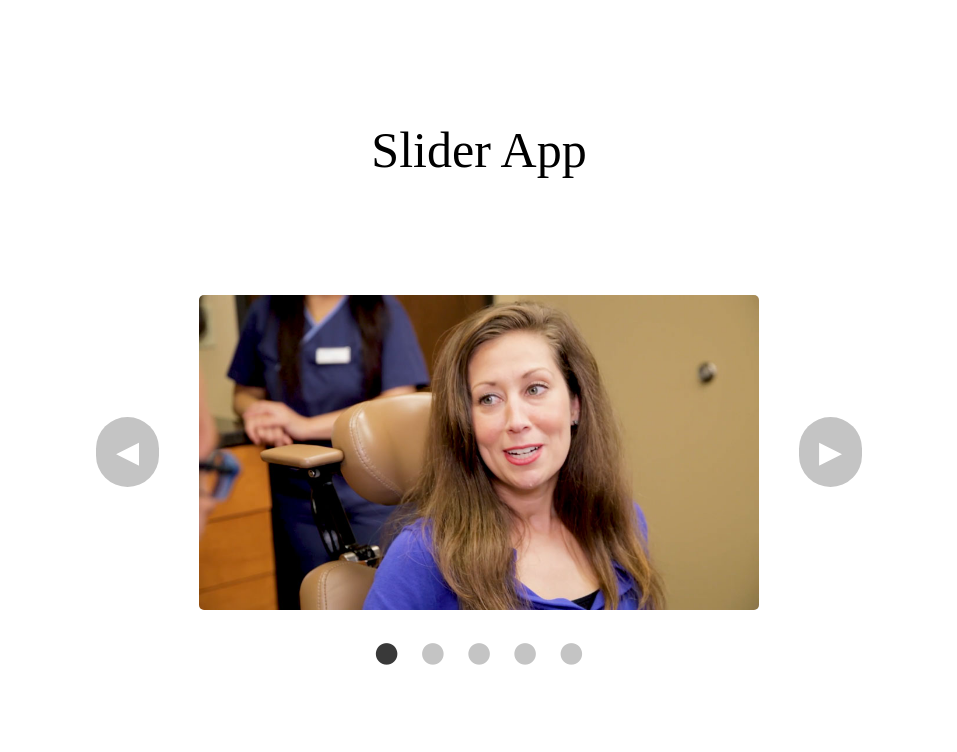
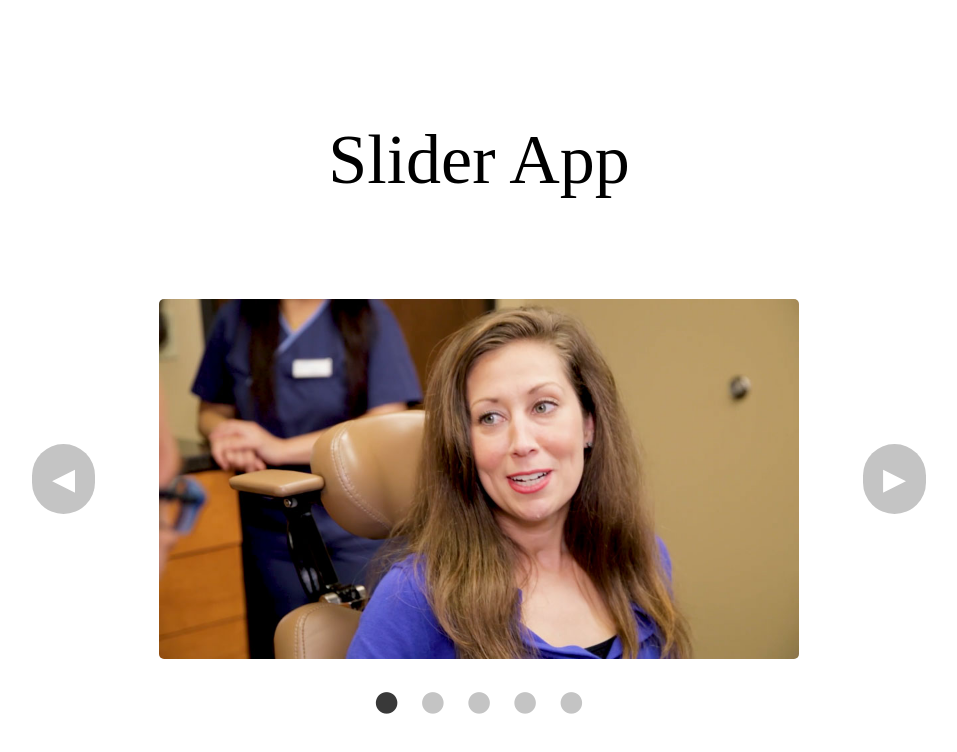
Before and after one commit to JS-Bogart/slider-app, a React (Create React App) app: page / in a window 1280 px wide. Shown: the top 752 px of the page, without its empty margins (161-1118 px from the left). Built offline with nearby package versions, Linux system fonts and the light colour scheme.

Commit message:
Add styling to page layout

```diff
--- a/src/components/app.jsx
+++ b/src/components/app.jsx
@@ -54,8 +54,9 @@ const App = () => {
   return(
     <div className="app">
       <header>
-        Slider App
+        <h1>Slider App</h1>
       </header>
+      <div className="slider-body">
         <div className="slider-box">
           <Arrow
             direction="left"
@@ -93,6 +94,7 @@ const App = () => {
               >&#9679;</p>
           ))}
         </div>
+      </div>
       {modal}
     </div>
   )
--- a/src/stylesheets/_animation.scss
+++ b/src/stylesheets/_animation.scss
@@ -1,22 +1,3 @@
-// .slider-dir-right {
-//   -webkit-transition: 1s;
-//   -moz-transition: 1s;
-//   -ms-transition: 1s;
-//   -o-transition: 1s;
-//   transition: 1s;
-//   transform-origin: right;
-//   transform: translate(-70vh);
-// }
-
-// .slider-dir-left {
-//   -webkit-transition: 1s;
-//   -moz-transition: 1s;
-//   -ms-transition: 1s;
-//   -o-transition: 1s;
-//   transition: 1s;
-//   transform: translate(0vh);
-// }
-
 .slider-dir-right {
   position: relative;
   animation-duration: 1s;
@@ -31,22 +12,38 @@
   animation-name: shiftleft;
 }
 
+.modal-img {
+  animation-duration: 1s;
+  animation-fill-mode: forwards;
+  animation-name: expand-img;
+}
+
 @keyframes shiftright {
   from {
-    left: 0vh;
+    left: 0vw;
   }
 
   to {
-    left: -70vh;
+    left: -50vw;
   }
 }
 
 @keyframes shiftleft {
   from {
-    left: -70vh;
+    left: -50vw;
   }
 
   to {
-    left: 0vh;
+    left: 0vw;
   }
 }
+
+@keyframes expand-img {
+  from {
+    width: 1vw;
+  }
+
+  to {
+    width: 70vw;
+  }
+}
--- a/src/stylesheets/components/_app.scss
+++ b/src/stylesheets/components/_app.scss
@@ -22,9 +22,22 @@ body {
 }
 
 header {
-  font-size: 50px;
-  margin-top: 2vh;
-  margin-bottom: 15vh;
+  display: flex;
+  justify-content: center;
+  align-items: center;
+  height: 30vh;
+}
+
+h1 {
+  font-size: 70px;
+}
+
+.slider-body {
+  display: flex;
+  flex-direction: column;
+  align-items: center;
+  justify-content: center;
+  height: 60vh;
 }
 
 .slider-box {
@@ -33,11 +46,11 @@ header {
 }
 
 .slider-wrap {
-  width: 70vh;
+  width: 50vw;
   height: auto;
   overflow: hidden;
-  margin-left: 5vh;
-  margin-right: 5vh;
+  margin-left: 5vw;
+  margin-right: 5vw;
   border-radius: 5px;
 }
 
--- a/src/stylesheets/components/_modal.scss
+++ b/src/stylesheets/components/_modal.scss
@@ -7,6 +7,7 @@
   width: 100%;
   background-color: rgba(0,0,0,0.4);
   z-index: 1;
+  cursor: zoom-out;
 }
 
 .modal-img {
--- a/src/stylesheets/components/_slider.scss
+++ b/src/stylesheets/components/_slider.scss
@@ -1,8 +1,9 @@
 .slider {
   display: flex;
+  cursor: zoom-in;
 }
 
 .slider-img {
-  width: 70vh;
+  width: 50vw;
   height: auto;
 }
```
Lines whose indentation alone changed are shown as unchanged.
